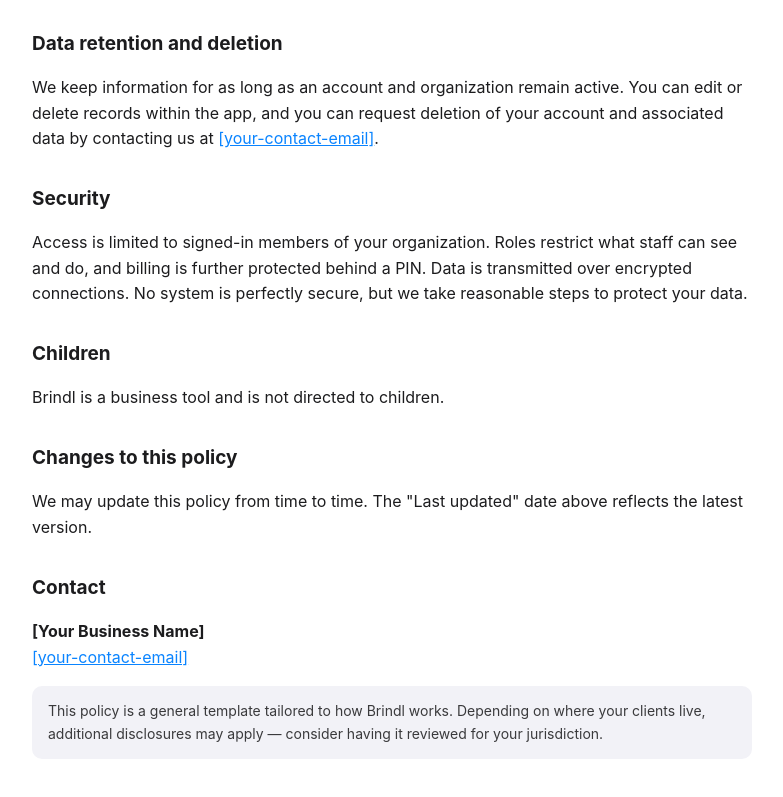
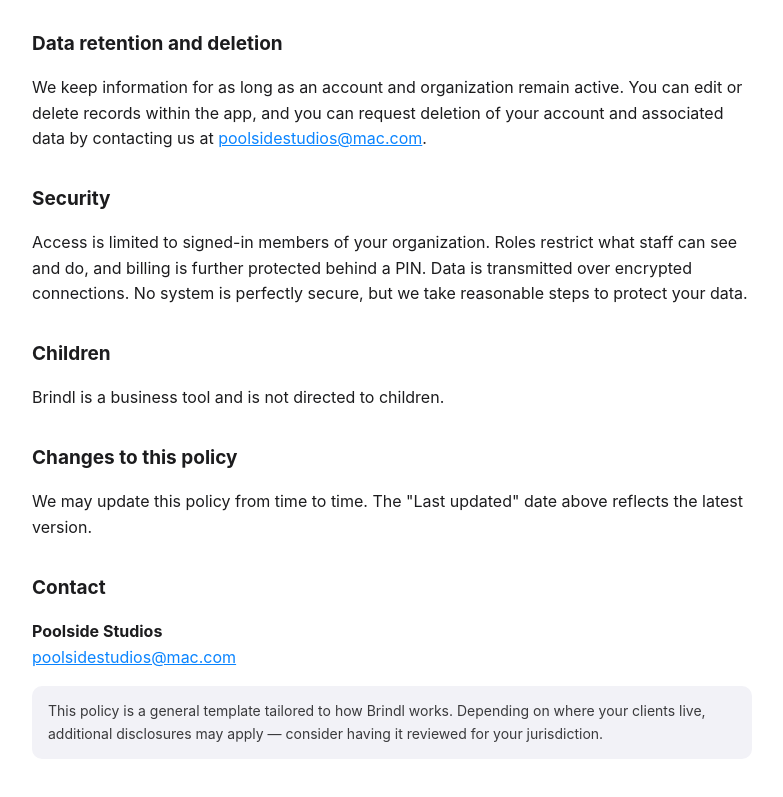
Before and after one commit to poolsidestudios/brindl-privacy, a plain HTML site: page index.html in a window 1280 px wide. Shown: the part 1423-2220 px from the top of the page, without its empty margins (248-1031 px from the left). Drawn offline with Linux system fonts and the light colour scheme.

Commit message:
Fill business name + contact email

```diff
--- a/index.html
+++ b/index.html
@@ -22,8 +22,8 @@
 
 <p>Brindl ("Brindl," "we," "us") is a scheduling, day-board, and billing app for a dog
 daycare and boarding business. This policy explains what information the app handles, how it
-is used, and the choices available to you. Brindl is operated by <strong>[Your Business Name]</strong>.
-If you have questions, contact us at <a href="mailto:[your-contact-email]">[your-contact-email]</a>.</p>
+is used, and the choices available to you. Brindl is operated by <strong>Poolside Studios</strong>.
+If you have questions, contact us at <a href="mailto:poolsidestudios@mac.com">poolsidestudios@mac.com</a>.</p>
 
 <h2>Who uses Brindl</h2>
 <p>Brindl is a tool for the business's owners and staff. Accounts are created by the business
@@ -71,7 +71,7 @@ handling any requests from those individuals.</p>
 <h2>Data retention and deletion</h2>
 <p>We keep information for as long as an account and organization remain active. You can edit or
 delete records within the app, and you can request deletion of your account and associated data by
-contacting us at <a href="mailto:[your-contact-email]">[your-contact-email]</a>.</p>
+contacting us at <a href="mailto:poolsidestudios@mac.com">poolsidestudios@mac.com</a>.</p>
 
 <h2>Security</h2>
 <p>Access is limited to signed-in members of your organization. Roles restrict what staff can see
@@ -86,8 +86,8 @@ connections. No system is perfectly secure, but we take reasonable steps to prot
 version.</p>
 
 <h2>Contact</h2>
-<p><strong>[Your Business Name]</strong><br>
-<a href="mailto:[your-contact-email]">[your-contact-email]</a></p>
+<p><strong>Poolside Studios</strong><br>
+<a href="mailto:poolsidestudios@mac.com">poolsidestudios@mac.com</a></p>
 
 <p class="note">This policy is a general template tailored to how Brindl works. Depending on where
 your clients live, additional disclosures may apply — consider having it reviewed for your
```
